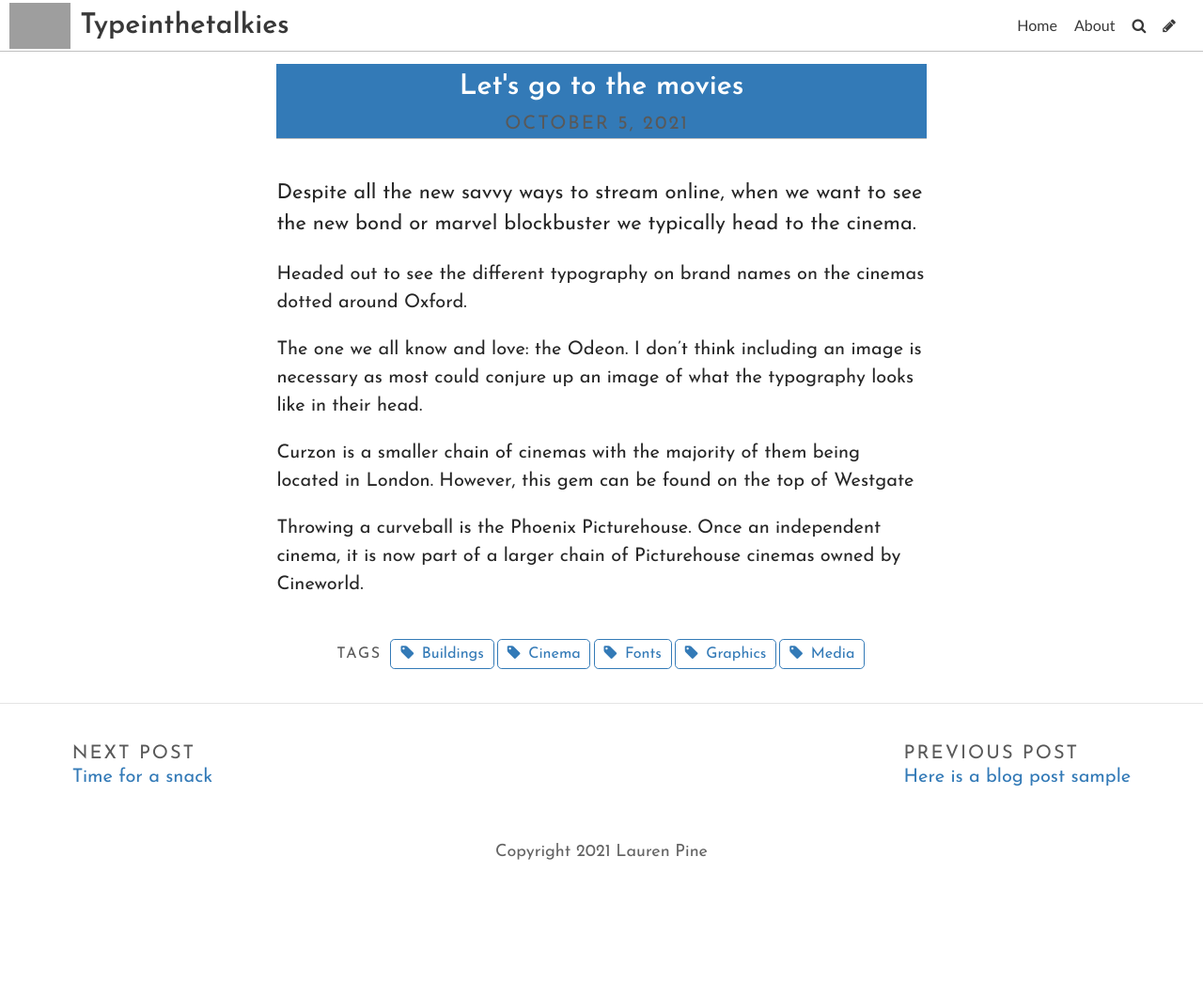
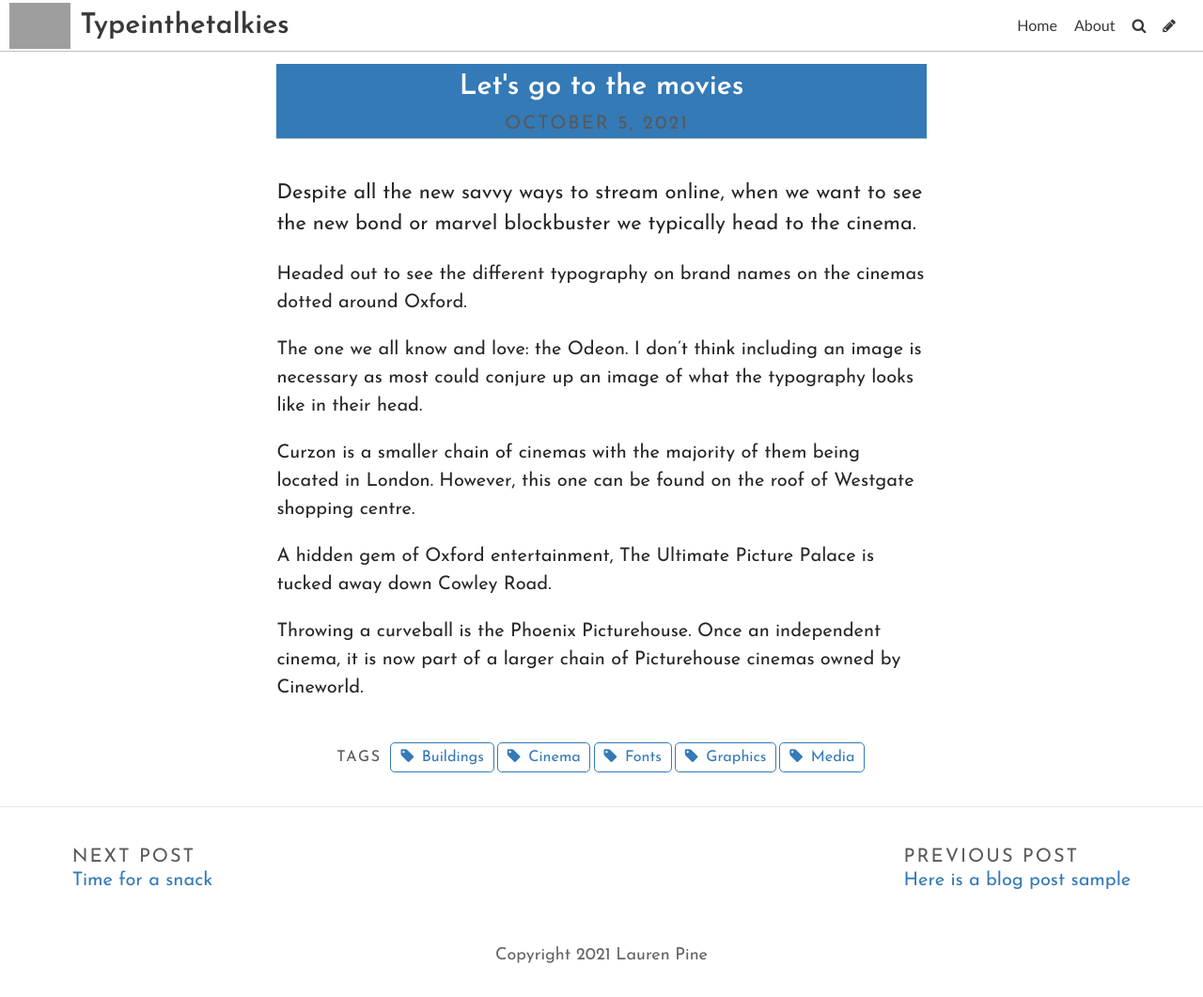
Before and after one commit to laurenlouisap/typography, a Jekyll site: the page built from _posts/2021-10-05-lets-go-to-the-movies.md, in a window 1280 px wide. Shown: the whole page at 94% size. Built offline with Jekyll 4.4.1, drawn with Linux system fonts in a browser that asks for light colours; some web fonts are replaced; before the commit the page ends 951 px from its top, so only the background shows below that; grey boxes are pictures that could not be loaded.

Commit message:
Update Post “2021-10-05-lets-go-to-the-movies”

```diff
--- a/_posts/2021-10-05-lets-go-to-the-movies.md
+++ b/_posts/2021-10-05-lets-go-to-the-movies.md
@@ -13,12 +13,12 @@ tags:
 ---
 Despite all the new savvy ways to stream online, when we want to see the new bond or marvel blockbuster we typically head to the cinema.
 
-
-
 Headed out to see the different typography on brand names on the cinemas dotted around Oxford.
 
 The one we all know and love: the Odeon. I don't think including an image is necessary as most could conjure up an image of what the typography looks like in their head.
 
-Curzon is a smaller chain of cinemas with the majority of them being located in London. However, this gem can be found on the top of Westgate
+Curzon is a smaller chain of cinemas with the majority of them being located in London. However, this one can be found on the roof of Westgate shopping centre.
+
+A hidden gem of Oxford entertainment, The Ultimate Picture Palace is tucked away down Cowley Road.
 
 Throwing a curveball is the Phoenix Picturehouse. Once an independent cinema, it is now part of a larger chain of Picturehouse cinemas owned by Cineworld.
```
